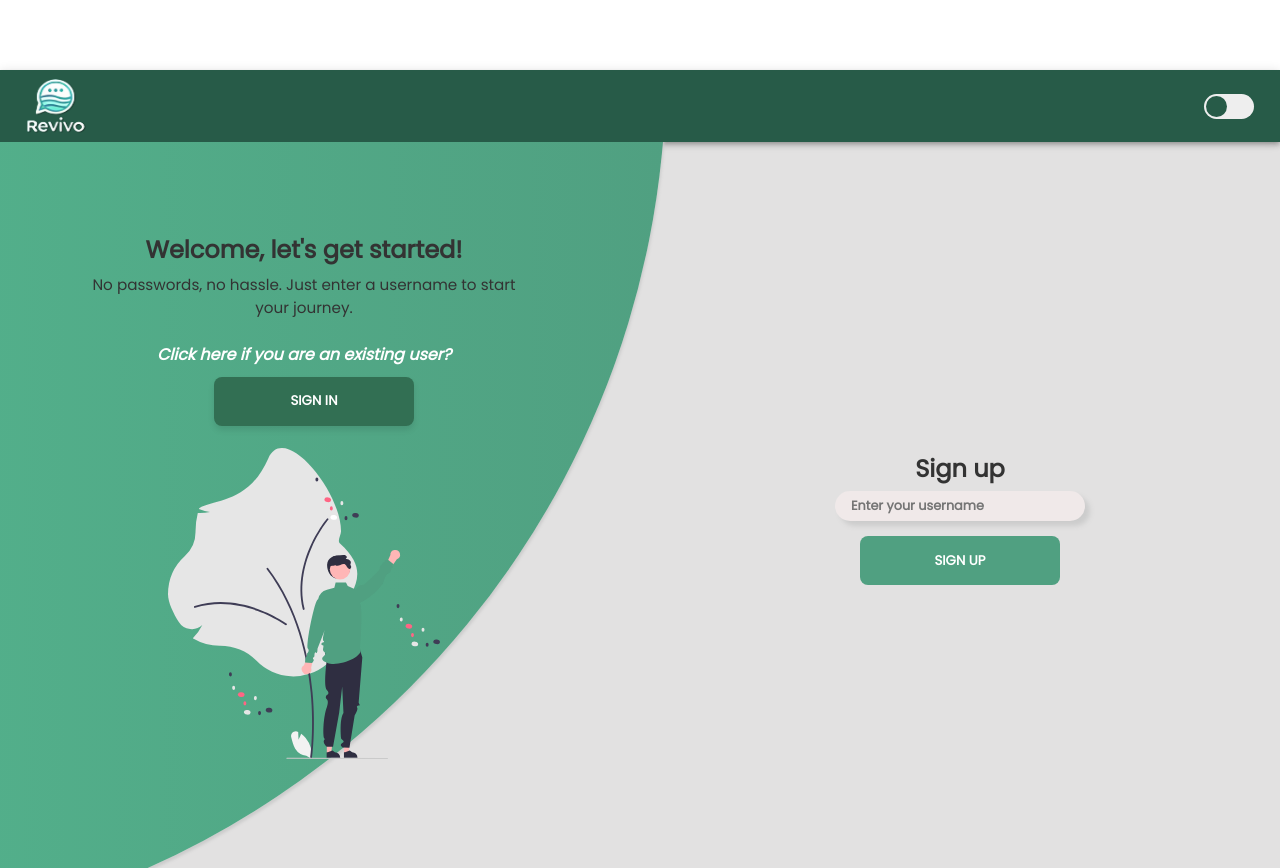
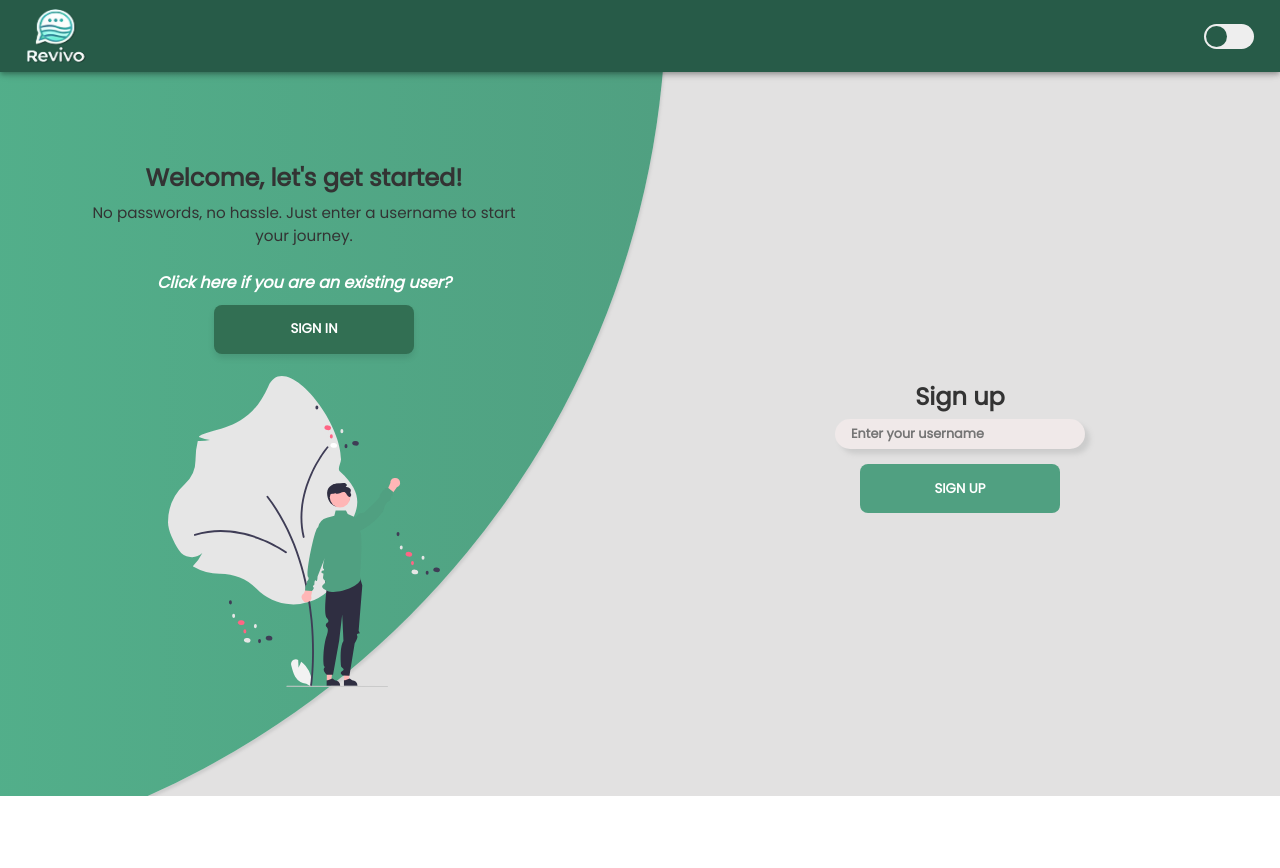
Before and after one commit to JohannCardona/Revivo, a React (Create React App) app in the folder frontend/: page / in a window 1280 px wide. After the commit the page ends 800 px from the top, so only its background shows below. Built offline with nearby package versions, Linux system fonts and the light colour scheme.

Commit message:
Update Navbar.css

```diff
--- a/frontend/src/styles/navbar/Navbar.css
+++ b/frontend/src/styles/navbar/Navbar.css
@@ -1,3 +1,11 @@
+.navigation-bar {
+    position: fixed;
+    width: 100%;
+    z-index: 1001;
+    height: 60px;
+    top: 0;
+}
+
 .navigation-bar nav{
     height: 56px;
     background: var(--navbar);
```
